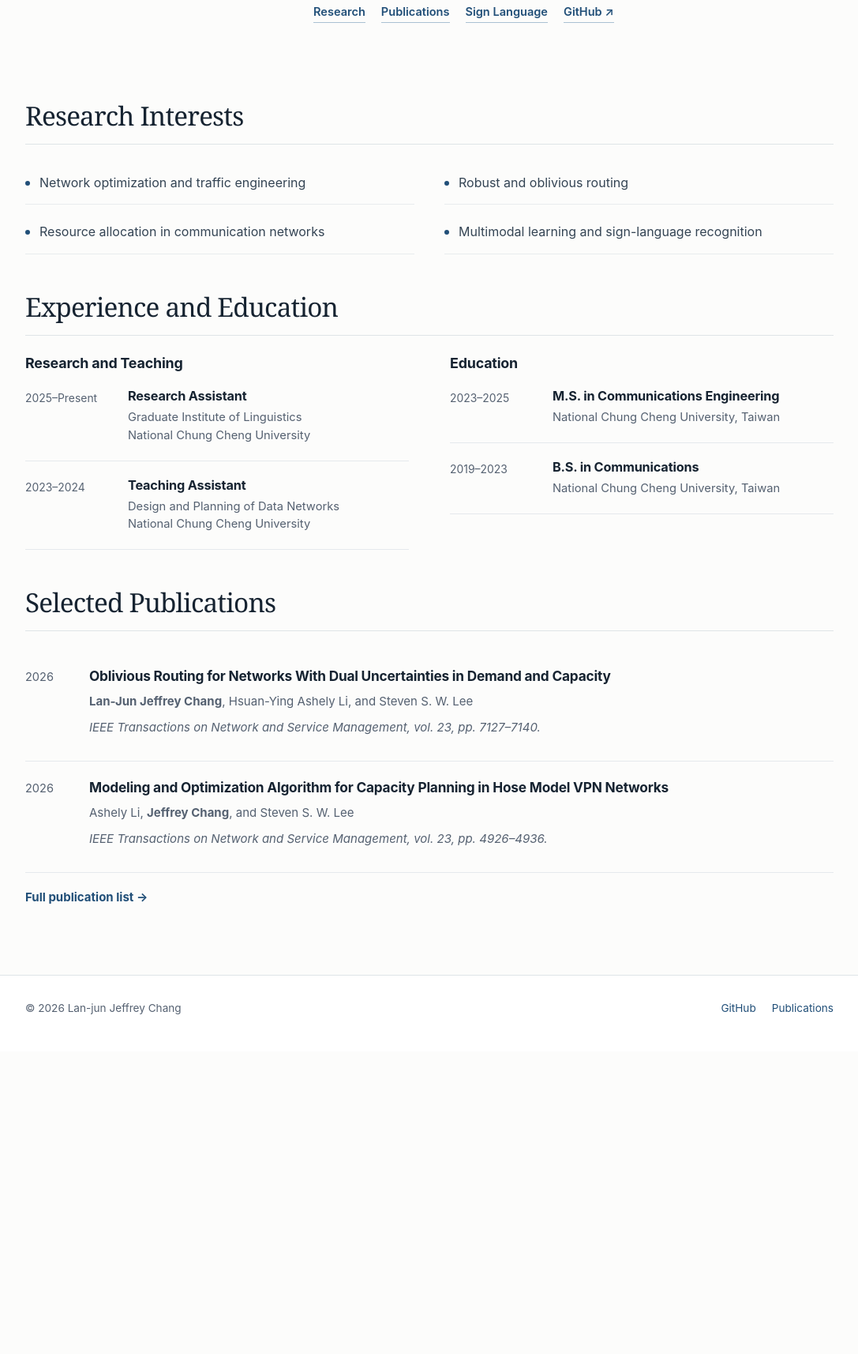
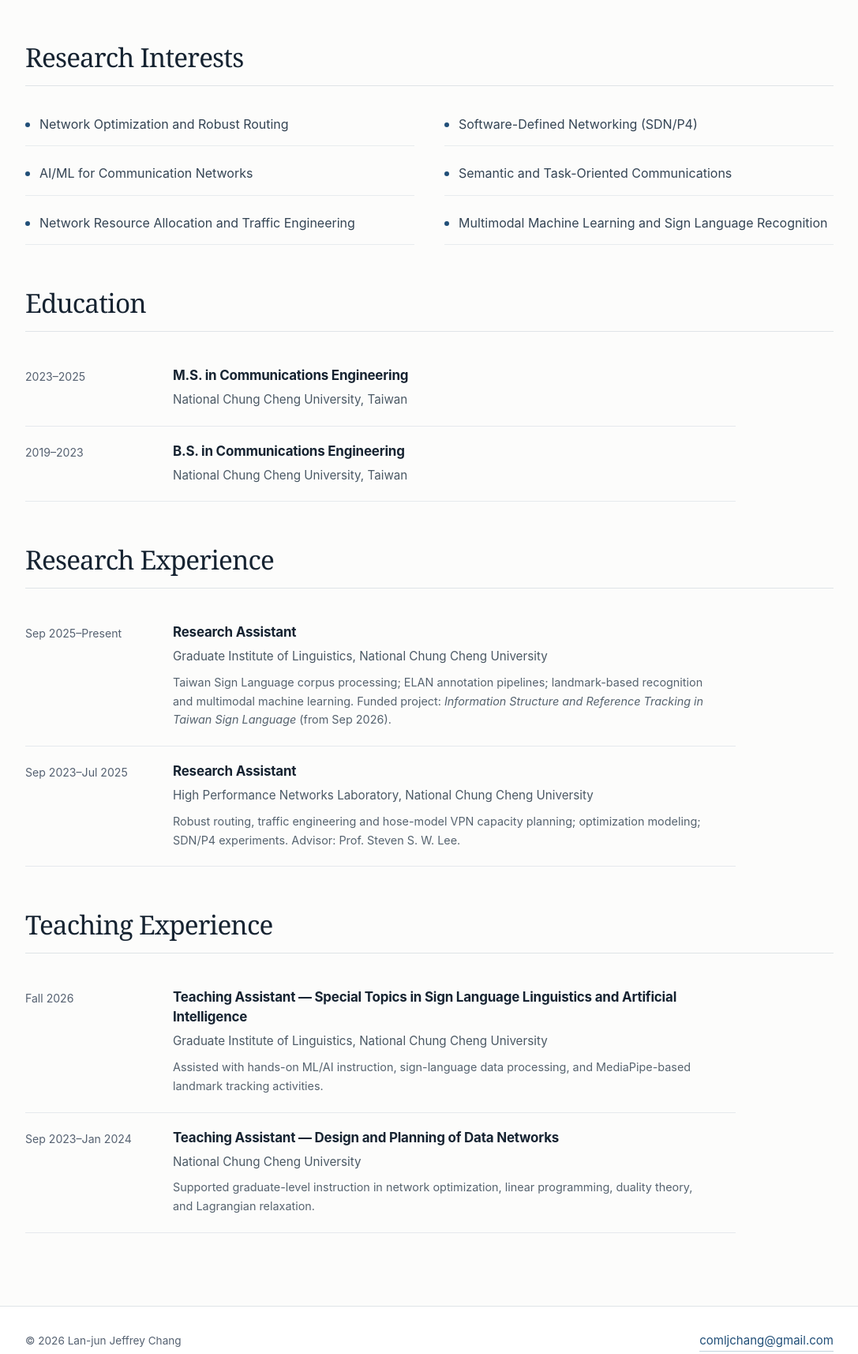
Before and after one commit to Jeffrey9049/Jeffrey9049.github.io, a plain HTML site: page index.html in a window 1280 px wide. Shown: the part 623-2337 px from the top of the page at 79% size, without its empty margins (96-1183 px from the left). Before the commit the page ends 1954 px from the top, so only its background shows below. Drawn offline with Linux system fonts and the light colour scheme.

Commit message:
Add files via upload

```diff
--- a/index.html
+++ b/index.html
@@ -3,7 +3,7 @@
 <head>
   <meta charset="utf-8">
   <meta name="viewport" content="width=device-width, initial-scale=1">
-  <meta name="description" content="Personal academic website of Lan-jun Jeffrey Chang. Communications engineering, network optimization, Taiwan Sign Language research, and IEEE publications.">
+  <meta name="description" content="Academic homepage of Lan-jun Jeffrey Chang, researcher in communications engineering, network optimization, and machine learning.">
   <meta name="theme-color" content="#ffffff">
   <title>Home | Lan-jun Jeffrey Chang</title>
   <link rel="icon" type="image/svg+xml" href="favicon.svg">
@@ -25,77 +25,93 @@
   <main id="main" class="container">
     <section class="home-intro" aria-labelledby="person-name">
       <figure class="portrait">
-        <img src="profile.jpg" alt="Portrait of Lan-jun Jeffrey Chang" loading="eager"
-          onerror="this.onerror=null;this.src='portrait-placeholder.svg';this.alt='Placeholder for profile photograph'">
-        <figcaption>Researcher · National Chung Cheng University</figcaption>
+        <img src="profile.png" alt="Portrait of Lan-jun Jeffrey Chang" width="1157" height="1536" loading="eager" decoding="async">
       </figure>
-      <div>
-        <p class="eyebrow">Academic profile</p>
+      <div class="intro-text">
         <h1 id="person-name">Lan-jun Jeffrey Chang</h1>
-        <p class="subtitle">Communications Engineering · Network Optimization · Multimodal Machine Learning</p>
+        <p class="subtitle">Communications Engineering · Network Optimization · Machine Learning</p>
         <div class="bio">
-          <p>I am a researcher in communications engineering with interests in network optimization and multimodal machine learning. I received my M.S. in Communications Engineering from National Chung Cheng University, Taiwan. My research examines robust routing under uncertain traffic demands and network capacities, as well as computational approaches to Taiwan Sign Language.</p>
-          <p>I currently work as a research assistant at the Graduate Institute of Linguistics, National Chung Cheng University, contributing to Taiwan Sign Language corpus processing and machine-learning research.</p>
+          <p>I am a researcher with a background in communications engineering, network optimization, and machine learning. I received my M.S. in Communications Engineering from National Chung Cheng University in Taiwan. My previous work focuses on robust routing and network capacity planning under uncertainty, with results published in <em>IEEE Transactions on Network and Service Management</em>.</p>
+          <p>Currently, I am a research assistant at the Graduate Institute of Linguistics, National Chung Cheng University, where I work on Taiwan Sign Language corpus analysis and multimodal machine-learning methods. My broader interests include AI for communication networks, software-defined networking, and semantic and task-oriented communications.</p>
         </div>
-        <div class="academic-links">
-          <a href="research.html">Research</a>
-          <a href="publications.html">Publications</a>
-          <a href="sign-language.html">Sign Language</a>
-          <a href="https://github.com/Jeffrey9049" target="_blank" rel="noopener noreferrer">GitHub ↗</a>
-        </div>
+        <a class="contact-link" href="mailto:comljchang@gmail.com">comljchang@gmail.com</a>
       </div>
     </section>
 
     <section class="section" aria-labelledby="interests-title">
       <div class="section-title"><h2 id="interests-title">Research Interests</h2></div>
       <ul class="interests">
-        <li>Network optimization and traffic engineering</li>
-        <li>Robust and oblivious routing</li>
-        <li>Resource allocation in communication networks</li>
-        <li>Multimodal learning and sign-language recognition</li>
+        <li>Network Optimization and Robust Routing</li>
+        <li>Software-Defined Networking (SDN/P4)</li>
+        <li>AI/ML for Communication Networks</li>
+        <li>Semantic and Task-Oriented Communications</li>
+        <li>Network Resource Allocation and Traffic Engineering</li>
+        <li>Multimodal Machine Learning and Sign Language Recognition</li>
       </ul>
     </section>
 
-    <section class="section" aria-labelledby="experience-title">
-      <div class="section-title"><h2 id="experience-title">Experience and Education</h2></div>
-      <div class="experience-grid">
-        <div>
-          <h3>Research and Teaching</h3>
-          <div class="entry"><div class="date">2025–Present</div><div><h3>Research Assistant</h3><p>Graduate Institute of Linguistics<br>National Chung Cheng University</p></div></div>
-          <div class="entry"><div class="date">2023–2024</div><div><h3>Teaching Assistant</h3><p>Design and Planning of Data Networks<br>National Chung Cheng University</p></div></div>
+    <section class="section" aria-labelledby="education-title">
+      <div class="section-title"><h2 id="education-title">Education</h2></div>
+      <div class="timeline">
+        <div class="entry">
+          <div class="date">2023–2025</div>
+          <div><h3>M.S. in Communications Engineering</h3><p>National Chung Cheng University, Taiwan</p></div>
         </div>
-        <div>
-          <h3>Education</h3>
-          <div class="entry"><div class="date">2023–2025</div><div><h3>M.S. in Communications Engineering</h3><p>National Chung Cheng University, Taiwan</p></div></div>
-          <div class="entry"><div class="date">2019–2023</div><div><h3>B.S. in Communications</h3><p>National Chung Cheng University, Taiwan</p></div></div>
+        <div class="entry">
+          <div class="date">2019–2023</div>
+          <div><h3>B.S. in Communications Engineering</h3><p>National Chung Cheng University, Taiwan</p></div>
         </div>
       </div>
     </section>
 
-    <section class="section" aria-labelledby="pub-title">
-      <div class="section-title"><h2 id="pub-title">Selected Publications</h2></div>
-      <div class="paper">
-        <div class="paper-year">2026</div>
-        <div><h3><a href="https://doi.org/10.1109/TNSM.2026.3727815" target="_blank" rel="noopener noreferrer">Oblivious Routing for Networks With Dual Uncertainties in Demand and Capacity</a></h3>
-        <p><strong>Lan-Jun Jeffrey Chang</strong>, Hsuan-Ying Ashely Li, and Steven S. W. Lee</p>
-        <p class="journal">IEEE Transactions on Network and Service Management, vol. 23, pp. 7127–7140.</p></div>
+    <section class="section" aria-labelledby="work-title">
+      <div class="section-title"><h2 id="work-title">Research Experience</h2></div>
+      <div class="timeline">
+        <div class="entry">
+          <div class="date">Sep 2025–Present</div>
+          <div>
+            <h3>Research Assistant</h3>
+            <p>Graduate Institute of Linguistics, National Chung Cheng University</p>
+            <p class="detail">Taiwan Sign Language corpus processing; ELAN annotation pipelines; landmark-based recognition and multimodal machine learning. Funded project: <em>Information Structure and Reference Tracking in Taiwan Sign Language</em> (from Sep 2026).</p>
+          </div>
+        </div>
+        <div class="entry">
+          <div class="date">Sep 2023–Jul 2025</div>
+          <div>
+            <h3>Research Assistant</h3>
+            <p>High Performance Networks Laboratory, National Chung Cheng University</p>
+            <p class="detail">Robust routing, traffic engineering and hose-model VPN capacity planning; optimization modeling; SDN/P4 experiments. Advisor: Prof. Steven S. W. Lee.</p>
+          </div>
+        </div>
       </div>
-      <div class="paper">
-        <div class="paper-year">2026</div>
-        <div><h3><a href="https://doi.org/10.1109/TNSM.2026.3694390" target="_blank" rel="noopener noreferrer">Modeling and Optimization Algorithm for Capacity Planning in Hose Model VPN Networks</a></h3>
-        <p>Ashely Li, <strong>Jeffrey Chang</strong>, and Steven S. W. Lee</p>
-        <p class="journal">IEEE Transactions on Network and Service Management, vol. 23, pp. 4926–4936.</p></div>
+    </section>
+
+    <section class="section" aria-labelledby="teaching-title">
+      <div class="section-title"><h2 id="teaching-title">Teaching Experience</h2></div>
+      <div class="timeline">
+        <div class="entry">
+          <div class="date">Fall 2026</div>
+          <div>
+            <h3>Teaching Assistant — Special Topics in Sign Language Linguistics and Artificial Intelligence</h3>
+            <p>Graduate Institute of Linguistics, National Chung Cheng University</p>
+            <p class="detail">Assisted with hands-on ML/AI instruction, sign-language data processing, and MediaPipe-based landmark tracking activities.</p>
+          </div>
+        </div>
+        <div class="entry">
+          <div class="date">Sep 2023–Jan 2024</div>
+          <div>
+            <h3>Teaching Assistant — Design and Planning of Data Networks</h3>
+            <p>National Chung Cheng University</p>
+            <p class="detail">Supported graduate-level instruction in network optimization, linear programming, duality theory, and Lagrangian relaxation.</p>
+          </div>
+        </div>
       </div>
-      <a class="text-link" href="publications.html">Full publication list →</a>
     </section>
   </main>
   <footer class="site-footer">
     <div class="container footer-inner">
       <p>© 2026 Lan-jun Jeffrey Chang</p>
-      <div class="footer-links">
-        <a href="https://github.com/Jeffrey9049" target="_blank" rel="noopener noreferrer">GitHub</a>
-        <a href="publications.html">Publications</a>
-      </div>
+      <a class="footer-email" href="mailto:comljchang@gmail.com">comljchang@gmail.com</a>
     </div>
   </footer>
 </body>
--- a/styles.css
+++ b/styles.css
@@ -100,3 +100,24 @@ h3{font-size:1.12rem;font-weight:650;letter-spacing:-.012em}
 @media(max-width:690px){.container{padding:0 21px}.header-inner{display:block;padding-top:14px;padding-bottom:9px;min-height:auto}.site-name{display:block;font-size:1.21rem}.site-nav{gap:21px;margin-top:8px;flex-wrap:nowrap;overflow-x:auto;scrollbar-width:thin}.site-nav a{font-size:.86rem;padding:12px 0 10px}.home-intro{display:flex;flex-direction:column;gap:30px;padding:35px 0 30px}.portrait{width:min(100%,300px)}.portrait figcaption{margin-top:7px}.home-intro .subtitle{margin:14px 0 20px}.interests,.experience-grid,.stack{grid-template-columns:1fr}.section{padding-top:28px}.page-intro{padding:45px 0 22px}.page-intro .summary{font-size:1.045rem}.site-footer{margin-top:55px}.entry{grid-template-columns:98px 1fr;gap:12px}}
 @media(max-width:385px){.container{padding:0 16px}.paper{grid-template-columns:1fr;gap:5px}.entry{grid-template-columns:1fr;gap:2px}.site-nav{gap:18px}}
 @media(prefers-reduced-motion:reduce){html{scroll-behavior:auto}}
+
+/* Scholar site updates — November 2026 */
+.home-intro{grid-template-columns:280px minmax(0,1fr);gap:56px;padding:76px 0 46px}
+.portrait img{aspect-ratio:1157/1536;object-fit:contain;object-position:center top;border:1px solid var(--line);background:#f3f5f7}
+.home-intro .bio{font-size:1rem;max-width:730px}
+.contact-link,.footer-email{font-size:.94rem;text-decoration:none;color:var(--accent);border-bottom:1px solid #c3d2dd}
+.contact-link:hover,.footer-email:hover{border-bottom-color:var(--accent)}
+.section{padding:39px 0 14px}
+.timeline{max-width:900px}
+.timeline .entry{grid-template-columns:165px minmax(0,1fr);gap:22px;padding:19px 0 21px}
+.timeline .entry .date{font-size:.88rem;white-space:normal}
+.timeline .entry h3{font-size:1.06rem;line-height:1.48}
+.timeline .entry p{font-size:.95rem;color:#4b5965}
+.timeline .entry .detail{margin-top:9px;color:#56636f;font-size:.9rem;line-height:1.65;max-width:680px}
+.interests{grid-template-columns:repeat(2,minmax(0,1fr))}
+.teaching-photo{margin:9px 0 34px;max-width:960px}
+.teaching-photo img{display:block;width:100%;height:auto;border:1px solid var(--line);background:#f4f5f6}
+.teaching-photo figcaption{font-size:.81rem;line-height:1.6;color:var(--muted);margin-top:9px}
+@media(max-width:900px){.home-intro{grid-template-columns:240px 1fr;gap:33px;padding-top:52px}.timeline .entry{grid-template-columns:140px 1fr}}
+@media(max-width:690px){.home-intro{display:flex;flex-direction:column;gap:28px;padding:35px 0 25px}.portrait{width:min(100%,265px)}.timeline .entry{grid-template-columns:122px 1fr;gap:12px}.interests{grid-template-columns:1fr}.teaching-photo{margin:8px 0 27px}}
+@media(max-width:420px){.timeline .entry{grid-template-columns:1fr;gap:6px}}
```
Also changed, not shown: publications.html (+6 -9 lines), research.html (+4 -15 lines), sign-language.html (+7 -15 lines), README-使用說明.txt (added), profile.png (added), tsl-ml-teaching.png (added).
